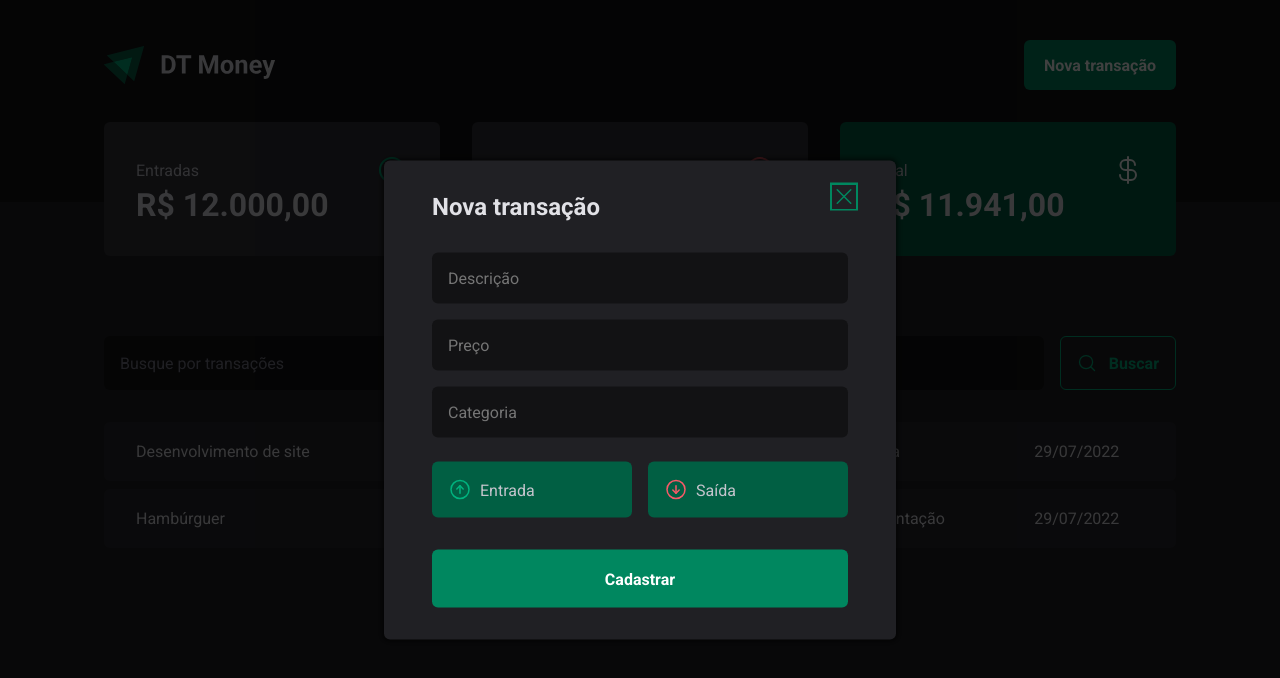
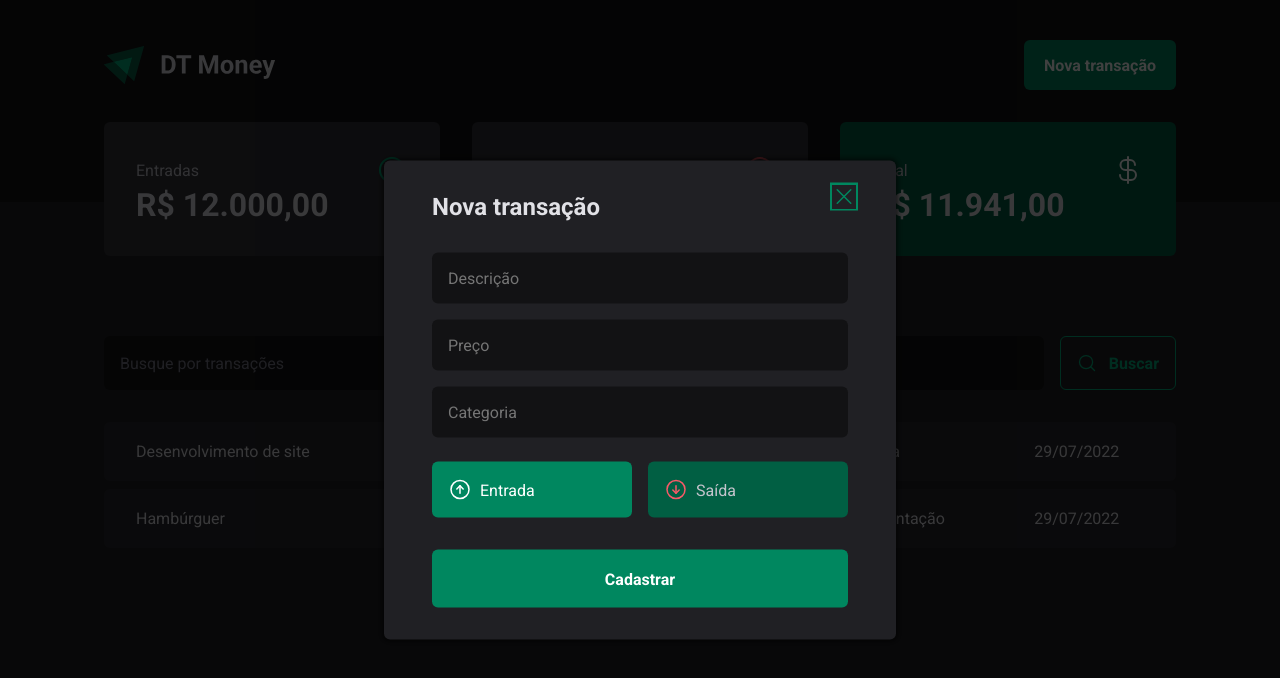
Before and after one commit to AlanOlimpio/dt-money, a React (Vite) app: page / in a window 1280 px wide. Both pictures are taken after a click on the button "Nova transação". Shown: the top 678 px of the page. Built offline with nearby package versions, Linux system fonts and the light colour scheme; data requests are answered from the project's data file.

Commit message:
feat: adiciona Controller no input TransactionsType

```diff
--- a/src/components/NewTransactionModal/NewTransactionModal.tsx
+++ b/src/components/NewTransactionModal/NewTransactionModal.tsx
@@ -2,7 +2,7 @@
 import { zodResolver } from '@hookform/resolvers/zod';
 import * as Dialog from '@radix-ui/react-dialog';
 import { ArrowCircleDown, ArrowCircleUp, X } from 'phosphor-react';
-import { useForm } from 'react-hook-form';
+import { Controller, useForm } from 'react-hook-form';
 import {
   CloseButtom,
   Content,
@@ -16,18 +16,22 @@
   description: z.string(),
   price: z.number(),
   category: z.string(),
-  // type: z.enum(['income', 'outcome']),
+  type: z.enum(['income', 'outcome']),
 });
 
 type NewTransactionFormInputs = z.infer<typeof newTransactionFormSchema>;
 
 function NewTransactionModal() {
   const {
+    control,
     register,
     handleSubmit,
     formState: { isSubmitting },
   } = useForm<NewTransactionFormInputs>({
     resolver: zodResolver(newTransactionFormSchema),
+    defaultValues: {
+      type: 'income',
+    },
   });
 
   async function handleCreateNewTransaction(data: NewTransactionFormInputs) {
@@ -67,7 +71,15 @@
               required
               {...register('category')}
             />
-            <TransactionsType>
+            <Controller
+              control={control}
+              name="type"
+              render={({ field }) => {
+                return (
+                  <TransactionsType
+                    onValueChange={field.onChange}
+                    value={field.value}
+                  >
                     <TransactionsTypeButton $variant="income" value="income">
                       <ArrowCircleUp size={24} />
                       Entrada
@@ -76,6 +88,9 @@
                       <ArrowCircleDown size={24} /> Saída
                     </TransactionsTypeButton>
                   </TransactionsType>
+                );
+              }}
+            />
             <button type="submit" disabled={isSubmitting}>
               Cadastrar
             </button>
```
Lines whose indentation alone changed are shown as unchanged.
